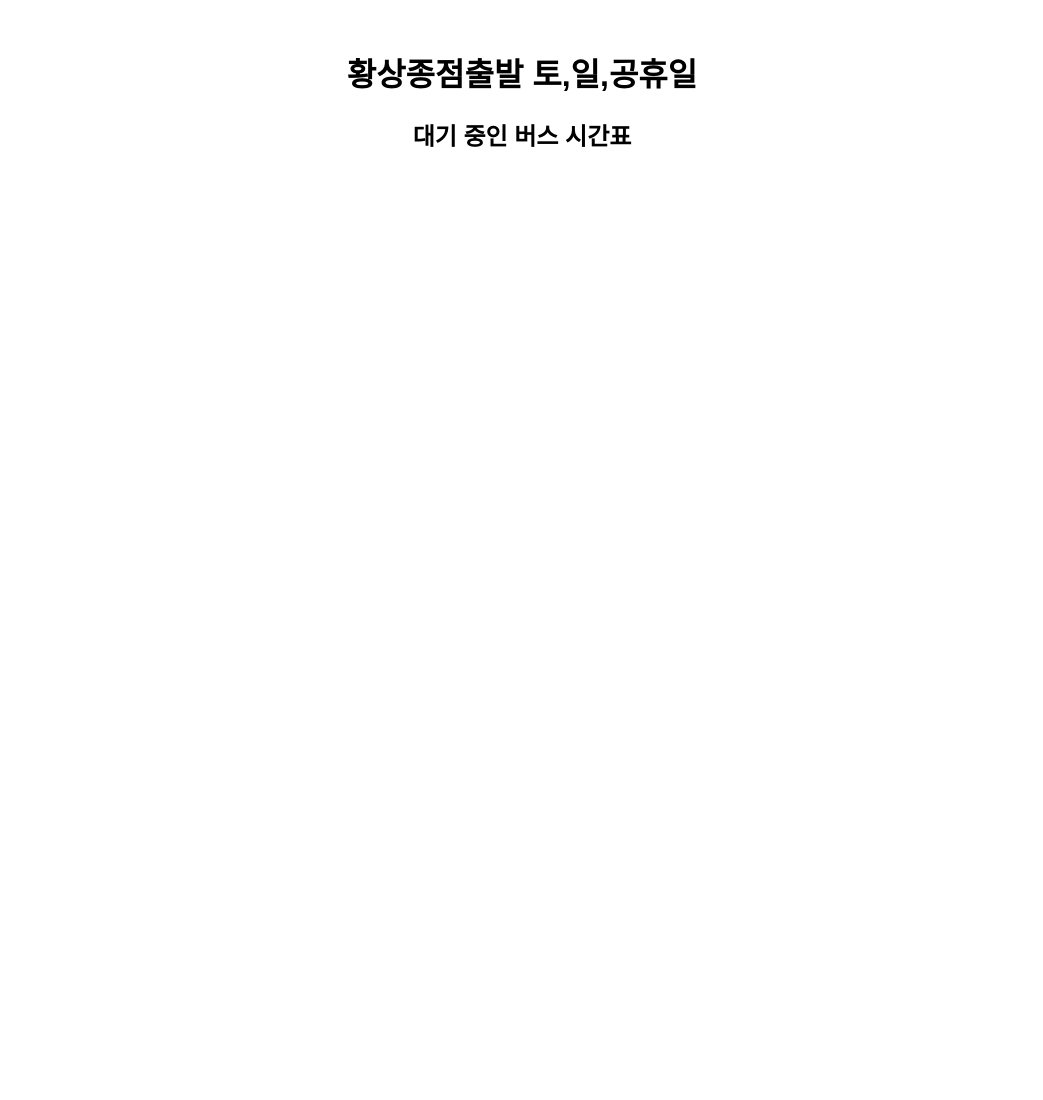
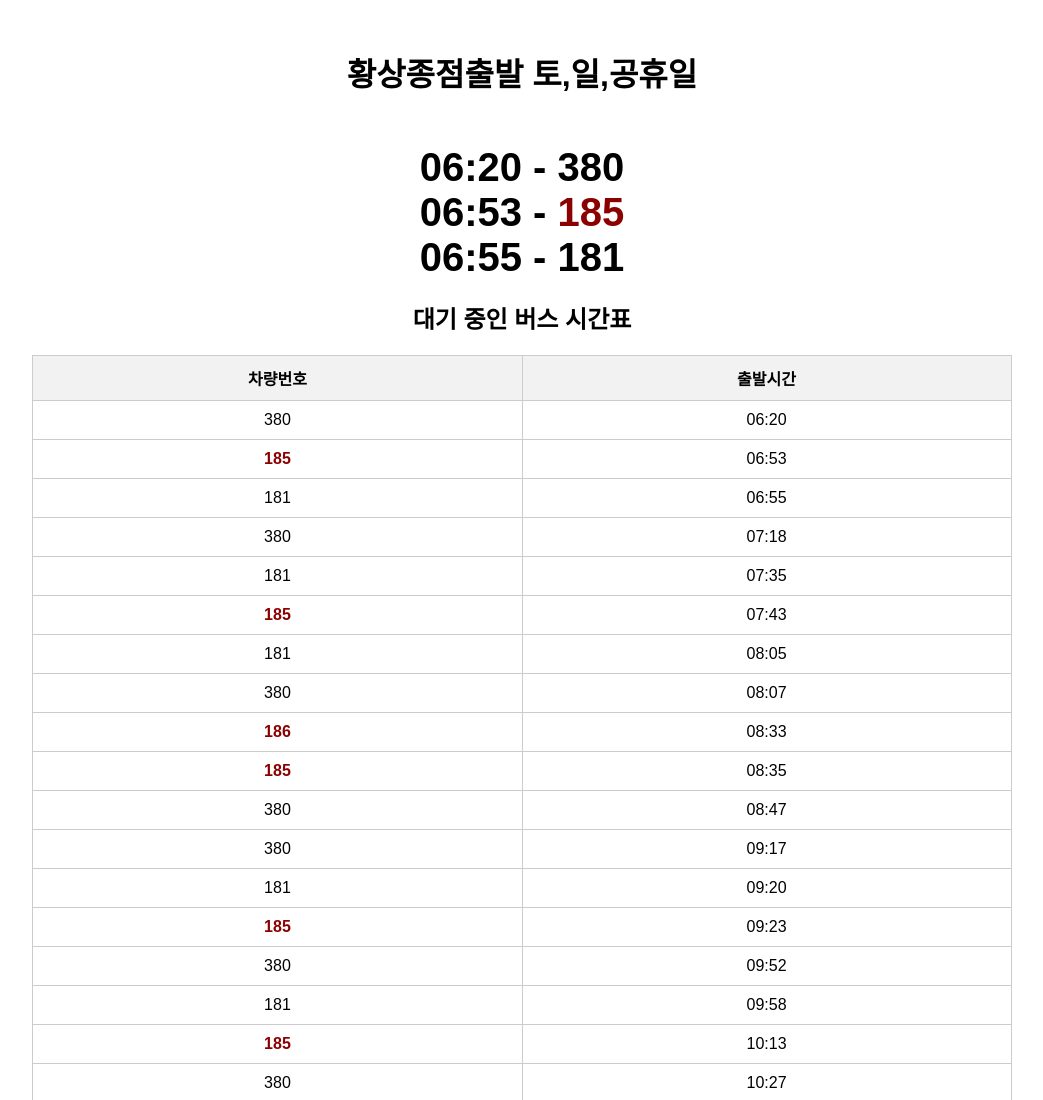
Before and after one commit to clavius111/bus3, a plain HTML site: page jumalbeoseu-seukejyul.html in a window 1280 px wide. Shown: the top 1100 px of the page, without its empty margins (118-1161 px from the left). Before the commit the page ends 800 px from the top, so only its background shows below. Drawn offline with Linux system fonts and the light colour scheme.

Commit message:
Add files via upload

```diff
--- a/jumalbeoseu-seukejyul.html
+++ b/jumalbeoseu-seukejyul.html
@@ -139,7 +139,11 @@
             return upcomingBuses.slice(0, 3);
         }
 
-
+        function displayBuses() {
+            const upcomingBuses = getNextBuses();
+            const busInfoDiv = document.getElementById('bus-info');
+            busInfoDiv.innerHTML = `<h2></h2>${upcomingBuses.map(bus => `<div>${bus.departureTime} - ${bus.busNumber}</div>`).join('')}`;
+        }
 
         function displayWaitingBuses() {
             const waitingTable = document.getElementById('waiting-table');
```
